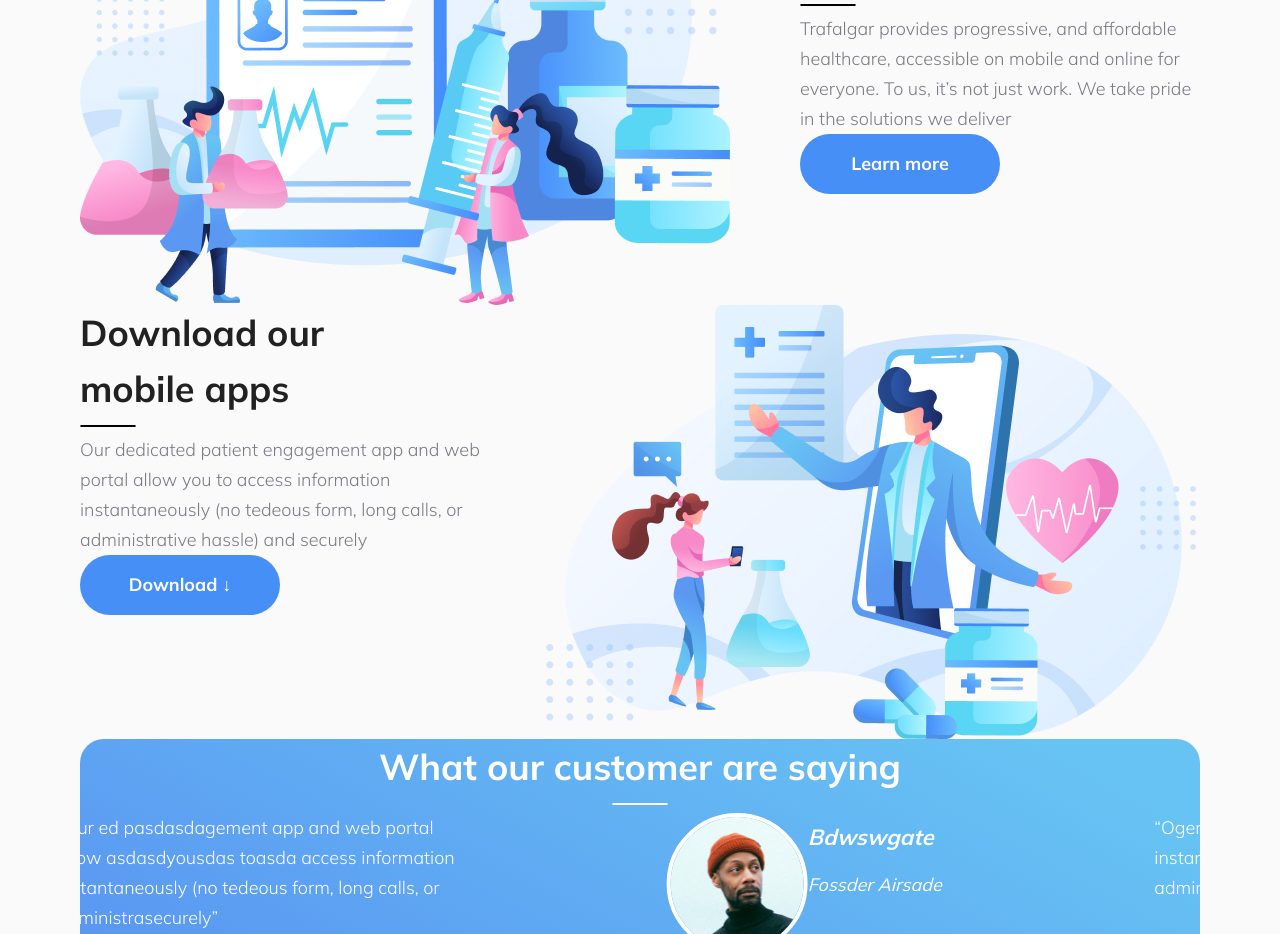
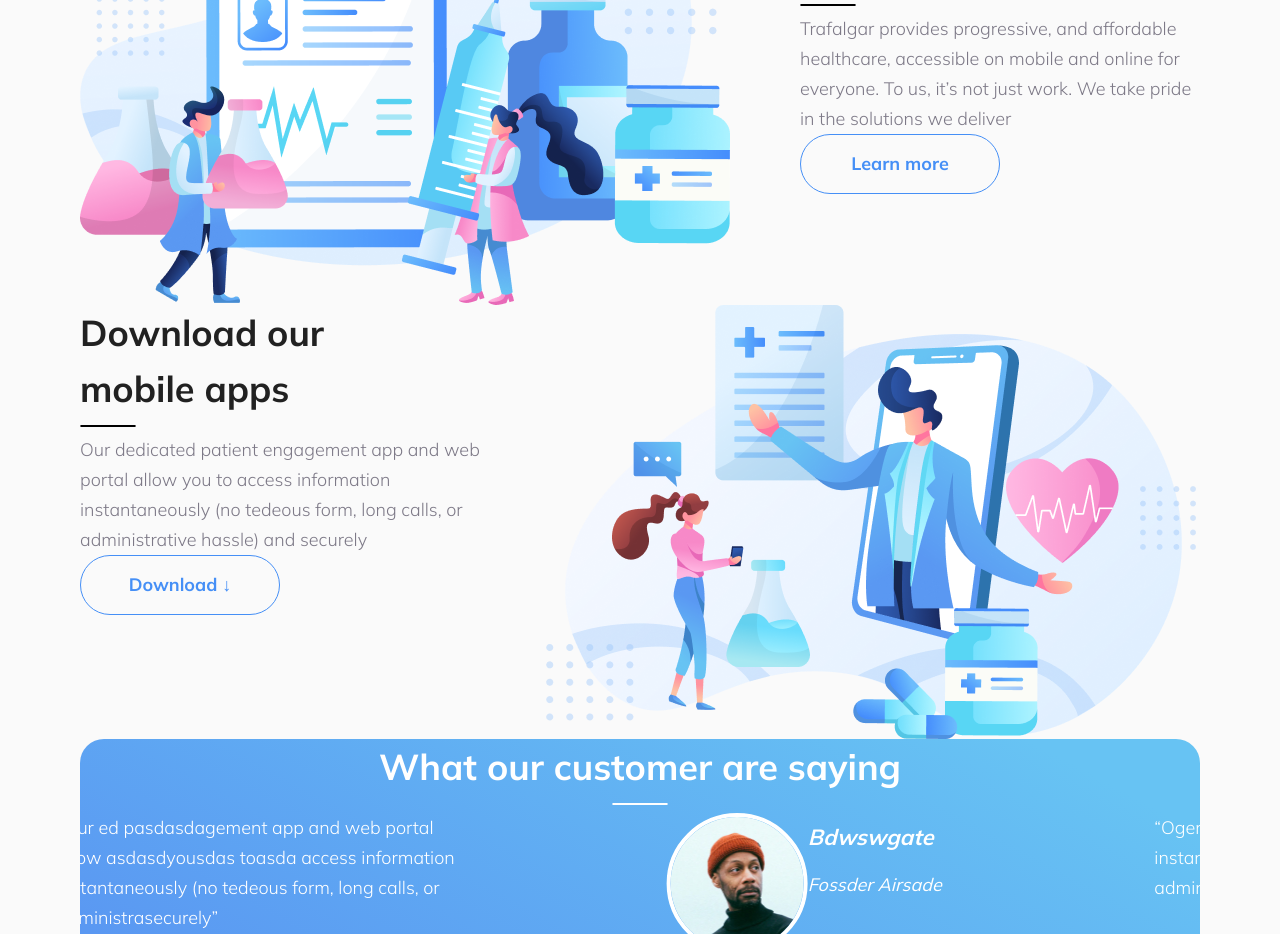
Before and after one commit to maturc/trafalgar, a React (Create React App) app: page / in a window 1280 px wide. Shown: the part 1920-2854 px from the top of the page. Built offline with nearby package versions, Linux system fonts and the light colour scheme.

Commit message:
changed button style to secondary

```diff
--- a/src/components/Info/ImageAndText.tsx
+++ b/src/components/Info/ImageAndText.tsx
@@ -25,7 +25,7 @@
         <Typography variant="body1">
           {body}
         </Typography>
-        <ButtonCustom buttonStyle="primary">
+        <ButtonCustom>
           {button}
         </ButtonCustom>
       </div>
```
